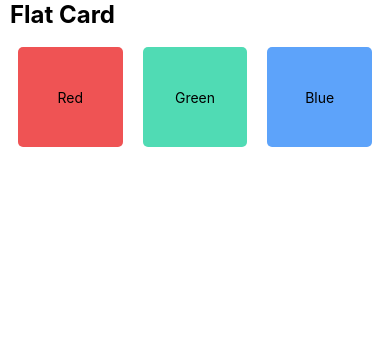
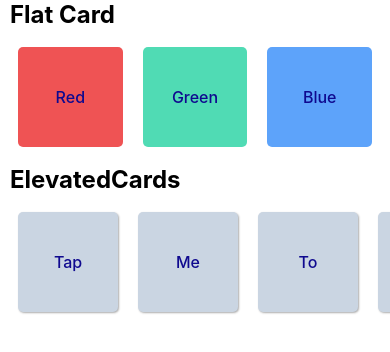
Before and after one commit to Omkar-t06/React_Native_Exploration, a React Native app: screen / in a window 390 px wide. Shown: the top 352 px of the page. Built offline with nearby package versions, Linux system fonts and the light colour scheme.

Commit message:
Elevated Card Styling

```diff
--- a/App.tsx
+++ b/App.tsx
@@ -1,12 +1,14 @@
 import { View, Text, SafeAreaView, ScrollView } from 'react-native'
 import React from 'react'
-import FlatCard from './components/FlatCard'
+import FlatCards from './components/FlatCards'
+import ElevatedCards from './components/ElevatedCards'
 
 const App = () => {
   return (
     <SafeAreaView>
       <ScrollView>
-        <FlatCard/>
+        <FlatCards/>
+        <ElevatedCards/>
       </ScrollView>
     </SafeAreaView>
   )
--- /dev/null
+++ b/components/ElevatedCards.tsx
@@ -0,0 +1,74 @@
+import { ScrollView, StyleSheet, Text, View } from 'react-native'
+import React from 'react'
+
+const ElevatedCards = () => {
+  return (
+    <View>
+      <Text style={styles.headingText}>ElevatedCards</Text>
+      <ScrollView horizontal={true} style={styles.container}>
+        <View style={[styles.card,styles.cardElevated]}>
+          <Text style={styles.cardText}>Tap</Text>
+        </View>
+        <View style={[styles.card,styles.cardElevated]}>
+          <Text style={styles.cardText}>Me</Text>
+        </View>
+        <View style={[styles.card,styles.cardElevated]}>
+          <Text style={styles.cardText}>To</Text>
+        </View>
+        <View style={[styles.card,styles.cardElevated]}>
+          <Text style={styles.cardText}>Scroll</Text>
+        </View>
+        <View style={[styles.card,styles.cardElevated]}>
+          <Text style={styles.cardText}>More...</Text>
+        </View>
+        <View style={[styles.card,styles.cardElevated]}>
+          <Text style={styles.cardText}>Just</Text>
+        </View>
+        <View style={[styles.card,styles.cardElevated]}>
+          <Text style={styles.cardText}>For</Text>
+        </View>
+        <View style={[styles.card,styles.cardElevated]}>
+          <Text style={styles.cardText}>Fun</Text>
+        </View>
+      </ScrollView>
+    </View>
+  )
+}
+
+export default ElevatedCards
+
+const styles = StyleSheet.create({
+  headingText: {
+    fontSize: 24,
+    fontWeight: 'bold',
+    paddingHorizontal: 10,
+  },
+  container: {
+    padding: 8,
+  },
+  card: {
+    flex: 1,
+    width: 100,
+    height: 100,
+    margin: 10,
+    justifyContent: 'center',
+    alignItems: 'center',
+    borderRadius: 5
+  },
+  cardElevated: {
+    backgroundColor: '#CAD5E2',
+    elevation: 4,
+    shadowColor: '#333',
+    shadowOffset: {
+      width: 1,
+      height: 1
+    },
+    shadowOpacity: 0.4,
+    shadowRadius: 2,
+  },
+  cardText: {
+    color: "#0f098f",
+    fontSize: 16,
+    fontWeight: '500'
+  },
+})
--- a/components/FlatCard.tsx
+++ b/components/FlatCards.tsx
@@ -1,26 +1,26 @@
 import { StyleSheet, Text, View } from 'react-native'
 import React from 'react'
 
-const FlatCard = () => {
+const FlatCards = () => {
   return (
     <View>
         <Text style={styles.headingText}>Flat Card</Text>
         <View style={styles.container}>
             <View style={[styles.card,styles.cardOne]}>
-                <Text>Red</Text>
+                <Text style={styles.cardText}>Red</Text>
             </View>
             <View style={[styles.card,styles.cardTwo]}>
-                <Text>Green</Text>
+                <Text style={styles.cardText}>Green</Text>
             </View>
             <View style={[styles.card,styles.cardThree]}>
-                <Text>Blue</Text>
+                <Text style={styles.cardText}>Blue</Text>
             </View>
         </View>
     </View>
   )
 }
 
-export default FlatCard
+export default FlatCards
 
 const styles = StyleSheet.create({
     headingText: {
@@ -42,6 +42,11 @@ const styles = StyleSheet.create({
         margin: 10,
         borderRadius: 5
     },
+    cardText: {
+        color: "#0f098f",
+        fontSize: 16,
+        fontWeight: '500'
+    },
     cardOne: {
         backgroundColor: "#EF5354"
     },
```
